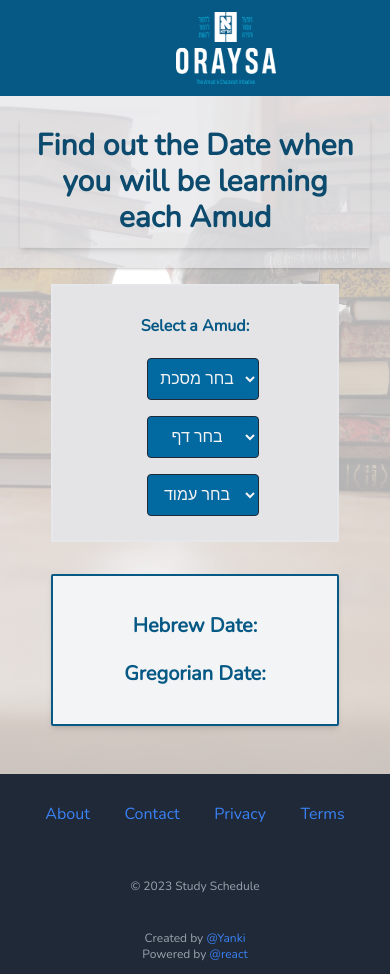
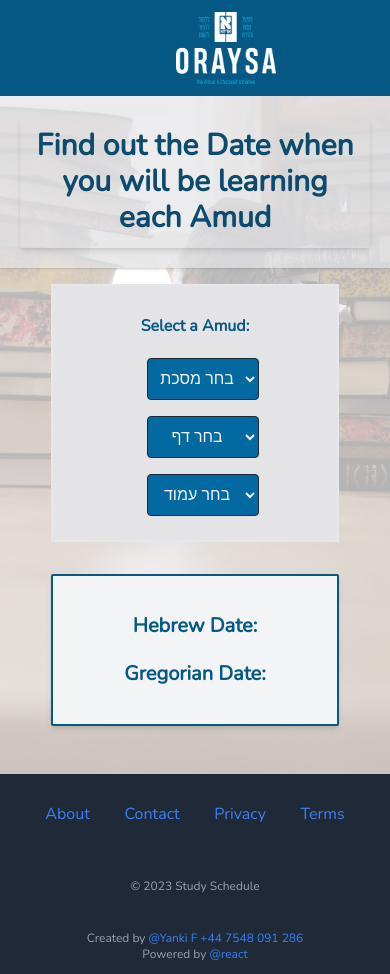
Before and after one commit to yaakovlewin/oraysa-project, a React (Create React App) app: page / in a window 390 px wide. Built offline with nearby package versions, Linux system fonts and the light colour scheme.

Commit message:
adds phone num

```diff
--- a/src/components/js/Footer.jsx
+++ b/src/components/js/Footer.jsx
@@ -26,7 +26,7 @@ export default function Footer() {
                 <p className="text-center text-gray-400 text-xs">
                     Created by{" "}
                     <a href="/" className="text-blue-500">
-                        @Yanki
+                        @Yanki F +44 7548 091 286
                     </a>
                 </p>
                 <p className="text-center text-gray-400 text-xs">
```
